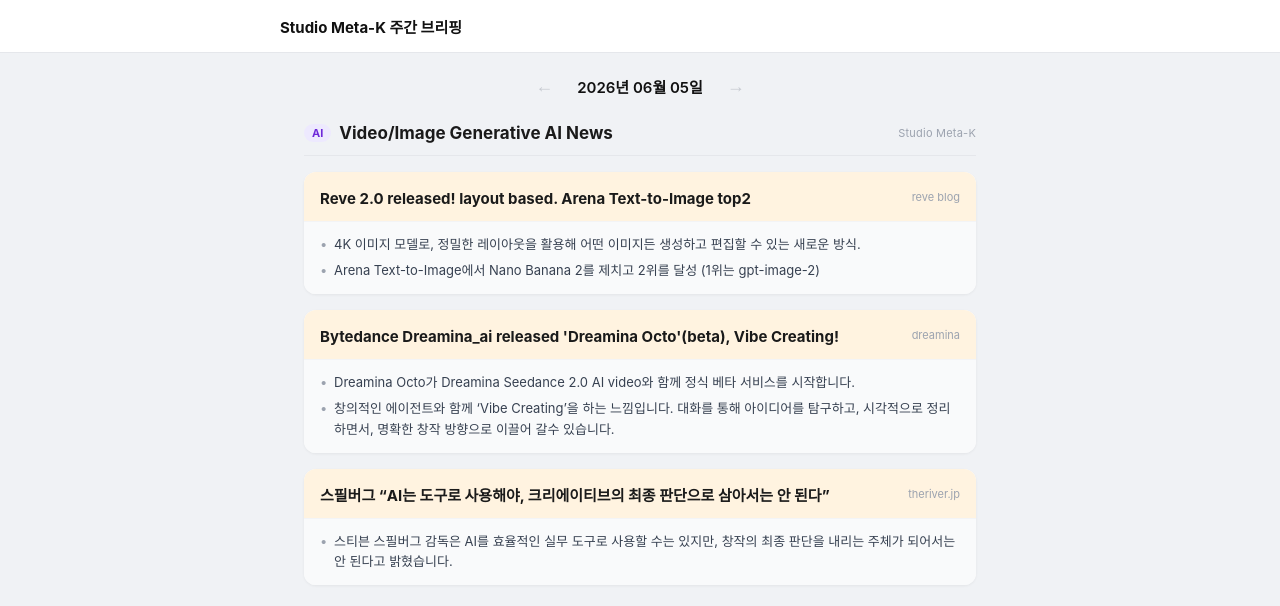
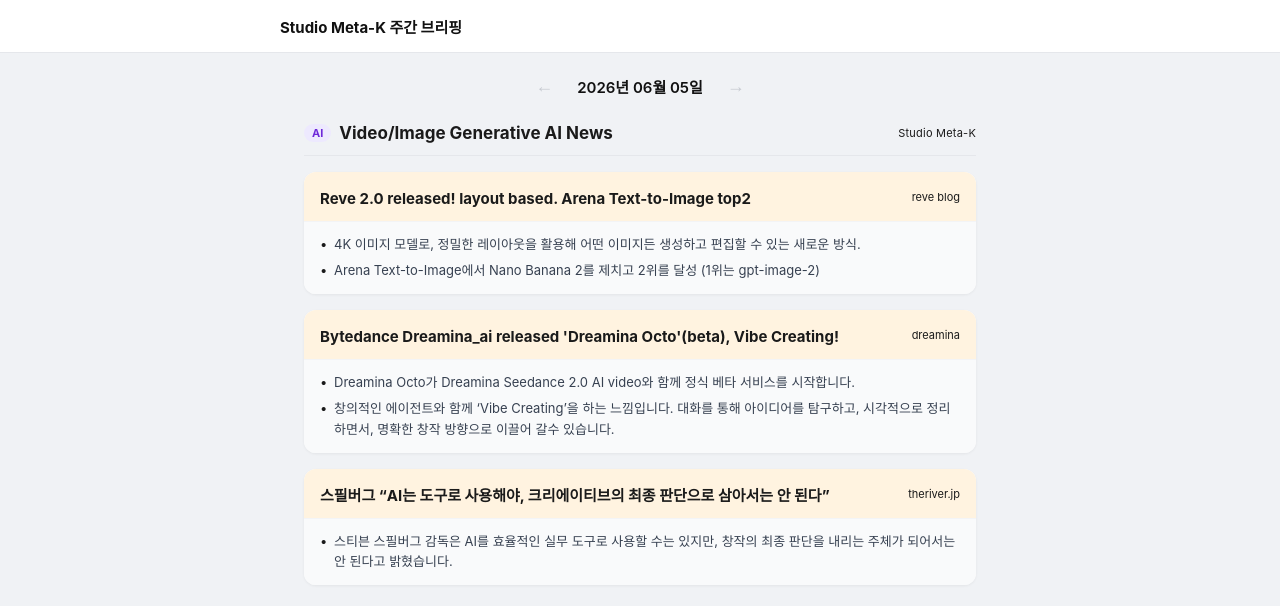
Before and after one commit to wonwizard/wonwizard.github.io, a Jekyll site: the page news/index.html, which Jekyll copies as it is, in a window 1280 px wide. Shown: the top 606 px of the page. Built offline with Jekyll 4.4.1, drawn with Linux system fonts in a browser that asks for light colours.

Commit message:
Add files via upload

```diff
--- a/news/css/style.css
+++ b/news/css/style.css
@@ -102,7 +102,7 @@ body {
 
 .section-brand {
   font-size: 11px;
-  color: #9ca3af;
+  color: #1a1a1a;
   letter-spacing: 0.02em;
 }
 
@@ -117,7 +117,7 @@ body {
 
 .section-time {
   font-size: 12px;
-  color: #9ca3af;
+  color: #1a1a1a;
 }
 
 /* Article card */
@@ -154,7 +154,7 @@ body {
 
 .article-source {
   font-size: 11px;
-  color: #9ca3af;
+  color: #1a1a1a;
   white-space: nowrap;
   padding-top: 2px;
   flex-shrink: 0;
@@ -194,14 +194,14 @@ body {
   content: '•';
   position: absolute;
   left: 0;
-  color: #9ca3af;
+  color: #1a1a1a;
 }
 
 /* Loading / error */
 .state-msg {
   text-align: center;
   padding: 60px 0;
-  color: #9ca3af;
+  color: #1a1a1a;
   font-size: 14px;
 }
 
```
